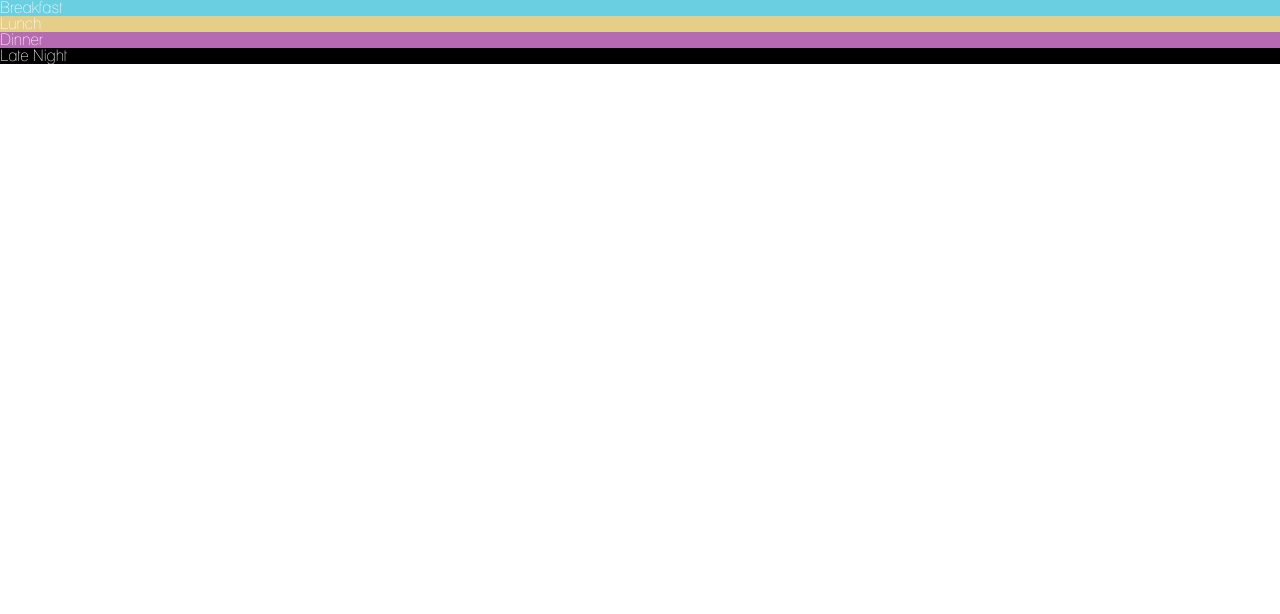
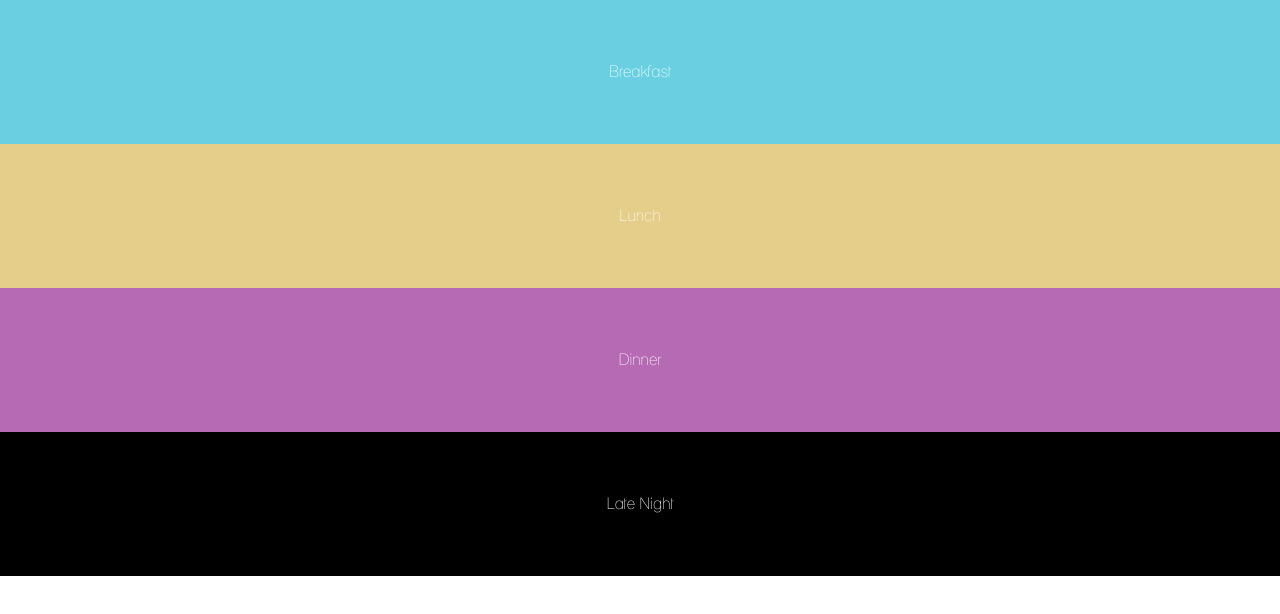
Before and after one commit to crim-bell-curve/whats-cooking, a website: page index.html in a window 1280 px wide. Drawn offline with Linux system fonts and the light colour scheme.

Commit message:
div padding

```diff
--- a/index.html
+++ b/index.html
@@ -1,13 +1,30 @@
 <html>
 <head>
-  <title></title>
+  <title>What's Cooking?</title>
   <link rel="stylesheet" href="style/style.css">
   <link rel="stylesheet" type="text/css" href="style/web_fonts/lane-narrow_regular_macroman/stylesheet.css">
+  <script scr='https://cdnjs.cloudflare.com/ajax/libs/d3/3.5.3/d3.min.js'></script>
 </head>
 <body>
-	<div id='breakfast'>Breakfast</div>
-	<div id='lunch'>Lunch</div>
-	<div id='dinner'>Dinner</div>
-	<div id='late_night'>Late Night</div>
+	<div class='outer'  id='breakfast'>
+		<div class='text'>
+			Breakfast
+		</div>
+	</div>
+	<div class='outer' id='lunch'>
+		<div class='text'>
+			Lunch
+		</div>
+	</div>
+	<div class='outer' id='dinner'>
+		<div class='text'>
+			Dinner
+		</div>
+	</div>
+	<div class='outer' id='late_night'>
+		<div class='text'>
+			Late Night
+		</div>
+	</div>
 </body>
 </html>
--- a/index.js
+++ b/index.js
@@ -1 +1,4 @@
 // Building the webpage
+
+var scraper = require('./js/scraper2.js')
+raw_data = scraper.getData()
--- a/style/style.css
+++ b/style/style.css
@@ -1,8 +1,16 @@
+/*
+ *	Colors: http://www.colourlovers.com/palette/3644545/Lets_Jet;
+ *  Font: http://www.fontsquirrel.com/fonts/Lane
+ */
+
 body {
 	font-family: lane_-_narrowregular;
 	margin: 0;
 }
 
+.outer {
+	padding: 5%;
+}
 #breakfast {
 	background-color: #6AD0E1;
 	color: #FFFFFF;
@@ -22,3 +30,7 @@ body {
 	background-color: #000000;
 	color: #FFFFFF;
 }
+
+.text {
+	text-align: center;
+}
```
Also changed, not shown: js/scraper.js (renamed from scraper.js, +6 -5 lines), js/scraper2.js (added, +20 -0 lines).
